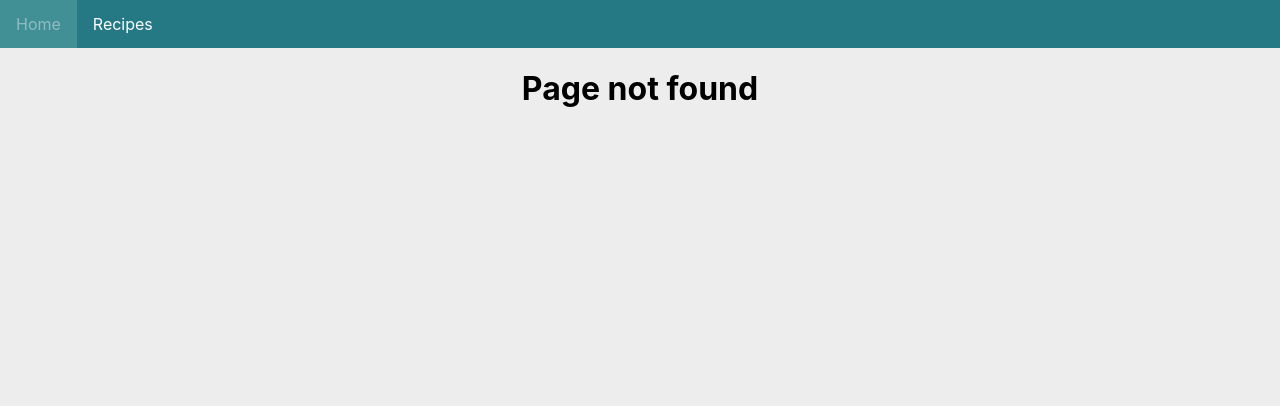
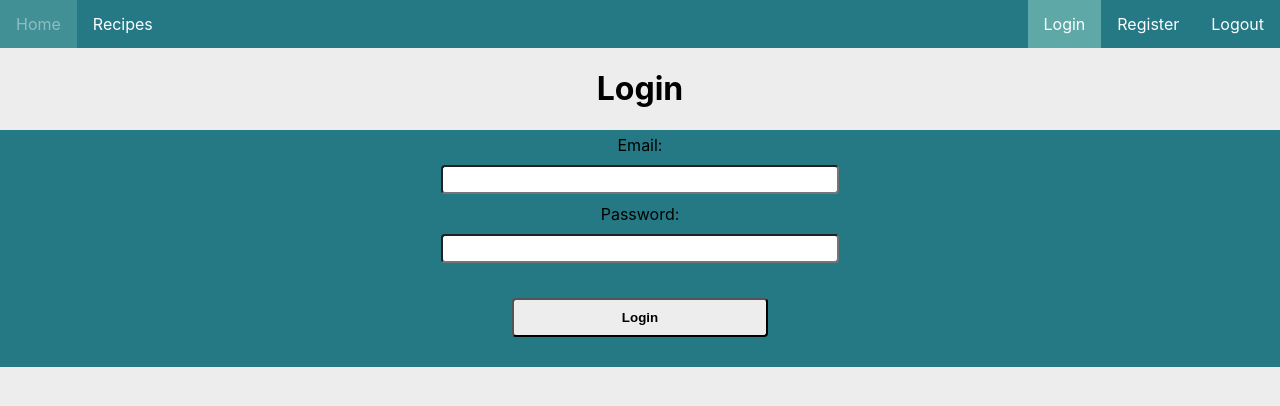
Before and after one commit to MihailYotov/react-recipe-book, a React (Create React App) app: page /login in a window 1280 px wide. Before the commit this address had no page. Shown: the top 406 px of the page. Built offline with nearby package versions, Linux system fonts and the light colour scheme.

Commit message:
Register, login and logout user.

```diff
--- a/src/App.js
+++ b/src/App.js
@@ -7,6 +7,8 @@ import Home from './containers/HomePage/HomePage';
 import Recipes from './containers/RecipesPage/RecipesPage';
 import PageNotFound from './components/Miscellaneous/PageNotFound';
 import Recipe from './components/Recipe/Recipe';
+import Register from './components/Authenticate/Register';
+import Login from './components/Authenticate/Login';
 
 function App() {
   return (
@@ -16,6 +18,8 @@ function App() {
             <Route path="/" exact component={Home}/>
             <Route path={'/recipes'} component={Recipes}/>
             <Route path={'/add-recipe'} component={Recipe}/>
+            <Route path={'/register'} component={Register}/>
+            <Route path={'/login'} component={Login}/>
             <Route component={PageNotFound} />
         </Switch>
     </div>
--- /dev/null
+++ b/src/components/Authenticate/Authenticate.module.css
@@ -0,0 +1,34 @@
+.AuthFrom {
+    display: grid;
+    grid-template-columns: auto;
+    background-color: var(--primary-color);
+}
+.AuthFrom > label {
+    padding: 5px;
+}
+
+.AuthFrom > input {
+    width: 30%;
+    margin: 5px auto;
+    border-radius: 4px;
+    padding: 5px;
+}
+
+.FormButton {
+    width: 20%;
+    margin: 30px auto;
+    padding: 10px;
+    border-radius: 4px;
+    background-color: var(--background-color);
+    font-weight: bold;
+    cursor: pointer;
+}
+
+@media only screen and (max-width: 768px) {
+    .AuthFrom {
+        width: 100%;
+    }
+    .AuthFrom > input {
+        width: 90%;
+    }
+}
--- /dev/null
+++ b/src/components/Authenticate/Login.js
@@ -0,0 +1,50 @@
+import React, {Component, Fragment} from 'react';
+import classes from './Authenticate.module.css'
+import axios from '../../axios-base';
+
+class Login extends Component {
+    state = {
+        email: null,
+        password: null,
+        returnSecureToken: true
+    };
+
+    changeHandler = (event) => {
+        this.setState({[event.target.name]: event.target.value});
+    };
+
+    submit = (event) => {
+        event && event.preventDefault();
+
+        axios.post('https://identitytoolkit.googleapis.com/v1/accounts:signInWithPassword?key=AIzaSyCilwINVSfpZ9fq3QDc-99665p4JKGq_1s', this.state)
+            .then((response) => {
+                const expiationDate = new Date(new Date().getTime() + response.data.expiresIn * 1000);
+
+                localStorage.setItem('token', response.data.idToken);
+                localStorage.setItem('expiationDate', expiationDate);
+                localStorage.setItem('userId', response.data.localId);
+            })
+            .catch(error => {
+                console.log(error);
+            })
+    };
+
+    render() {
+        return (
+            <Fragment>
+                <h1>Login</h1>
+
+                <form onSubmit={this.submit} className={classes.AuthFrom}>
+                    <label htmlFor="email">Email: </label>
+                    <input type="text" name="email" id={'email'} onChange={this.changeHandler}/>
+                    <label htmlFor="password">Password: </label>
+                    <input type="text" name="password" id={'password'} onChange={this.changeHandler}/>
+
+                    <button type={"submit"} className={classes.FormButton}>Login</button>
+                </form>
+            </Fragment>
+        );
+    }
+}
+
+export default Login;
--- /dev/null
+++ b/src/components/Authenticate/Register.js
@@ -0,0 +1,52 @@
+import React, {Component, Fragment} from 'react';
+import classes from './Authenticate.module.css'
+import axios from '../../axios-base';
+
+class Register extends Component {
+    state = {
+        email: null,
+        password: null,
+        returnSecureToken: true
+    };
+
+    changeHandler = (event) => {
+        this.setState({[event.target.name]: event.target.value});
+    };
+
+    submit = (event) => {
+        event && event.preventDefault();
+
+        axios.post('https://identitytoolkit.googleapis.com/v1/accounts:signUp?key=AIzaSyCilwINVSfpZ9fq3QDc-99665p4JKGq_1s', this.state)
+            .then((response) => {
+                const expiationDate = new Date(new Date().getTime() + response.data.expiresIn * 1000);
+                localStorage.setItem('token', response.data.idToken);
+                localStorage.setItem('expiationDate', expiationDate);
+                localStorage.setItem('userId', response.data.localId);
+
+            })
+            .catch(error => {
+                console.log(error);
+            })
+    };
+
+    render() {
+        return (
+            <Fragment>
+                <h1>Register</h1>
+
+                <form onSubmit={this.submit} className={classes.AuthFrom}>
+                    <label htmlFor="email">Email: </label>
+                    <input type="text" name="email" id={'email'} onChange={this.changeHandler}/>
+                    <label htmlFor="password">Password: </label>
+                    <input type="text" name="password" id={'password'} onChange={this.changeHandler}/>
+                    {/*<label htmlFor="confirmPassword">Confirm Password: </label>*/}
+                    {/*<input type="text" name="confirmPassword" id={'confirmPassword'} onChange={this.changeHandler}/>*/}
+
+                    <button type={"submit"} className={classes.FormButton}>Register</button>
+                </form>
+            </Fragment>
+        );
+    }
+}
+
+export default Register;
--- a/src/components/Navigation/Navigation.js
+++ b/src/components/Navigation/Navigation.js
@@ -4,13 +4,17 @@ import classes from './Navigation.module.css';
 
 const navigation = (props) => {
     const listItems = props.navProps.map((item, index) => {
-        return(
-            <li key={index}>
+        return (
+            <li key={index} style={item.style || {}}>
                 <NavLink
-                    to={item.path}
+                    to={item.path || ''}
                     exact
-                    activeClassName={classes.active}
-                >{item.title}
+                    activeClassName={item.path && classes.active}>
+                    {item.function ?
+                        <div onClick={item.function}>
+                            {item.title}
+                        </div> : item.title
+                    }
                 </NavLink>
             </li>
         )
@@ -18,7 +22,7 @@ const navigation = (props) => {
 
     return (
         <div className={classes.Navigation}>
-            <ul >
+            <ul>
                 {listItems}
             </ul>
         </div>
--- a/src/components/Recipe/Recipe.module.css
+++ b/src/components/Recipe/Recipe.module.css
@@ -45,7 +45,7 @@
     cursor: pointer;
 }
 
-button[type='submit'] {
+.RecipeFrom button[type='submit'] {
     width: 50%;
 }
 
--- a/src/containers/partial/Header.js
+++ b/src/containers/partial/Header.js
@@ -1,6 +1,13 @@
 import React from 'react';
 
 import Navigation from '../../components/Navigation/Navigation';
+
+
+const logout = () => {
+    localStorage.removeItem('token');
+    localStorage.removeItem('expiationDate');
+    localStorage.removeItem('userId');
+};
 
 const navProps = [
     {
@@ -10,6 +17,21 @@ const navProps = [
     {
         title: 'Recipes',
         path: '/recipes'
+    },
+    {
+        title: 'Logout',
+        function: logout,
+        style: {float: 'right'}
+    },
+    {
+        title: 'Register',
+        path: '/register',
+        style: {float: 'right'}
+    },
+    {
+        title: 'Login',
+        path: '/login',
+        style: {float: 'right'}
     }
 ];
 
--- a/src/index.css
+++ b/src/index.css
@@ -8,6 +8,8 @@
   --primary-color: #257985;
   --secondary-color: #5ea8a7;
   --background-color: #ededed;
+  --danger-color: #b57e7e;
+  --success-color: #54a88f;
 }
 
 body {
```
